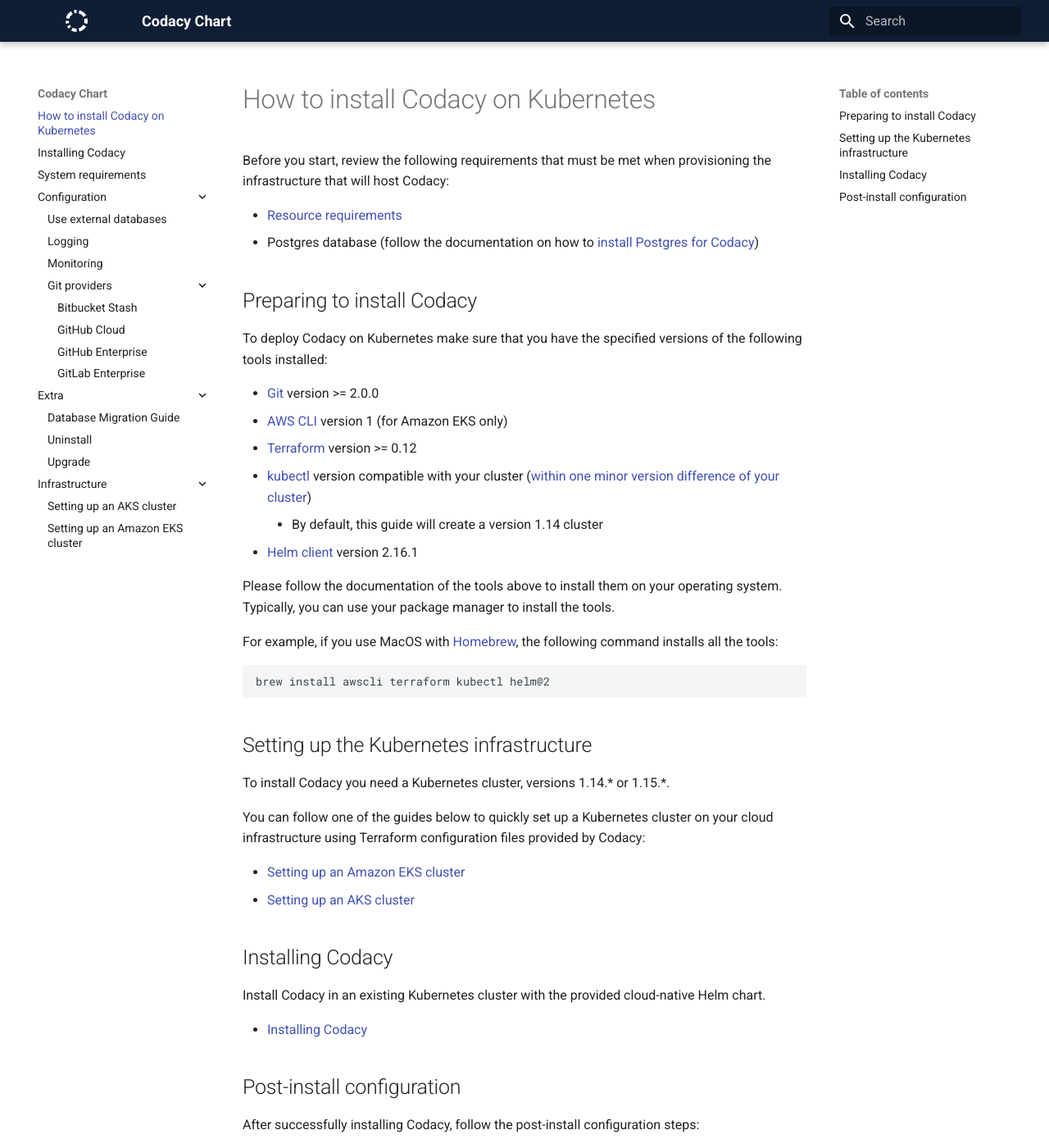
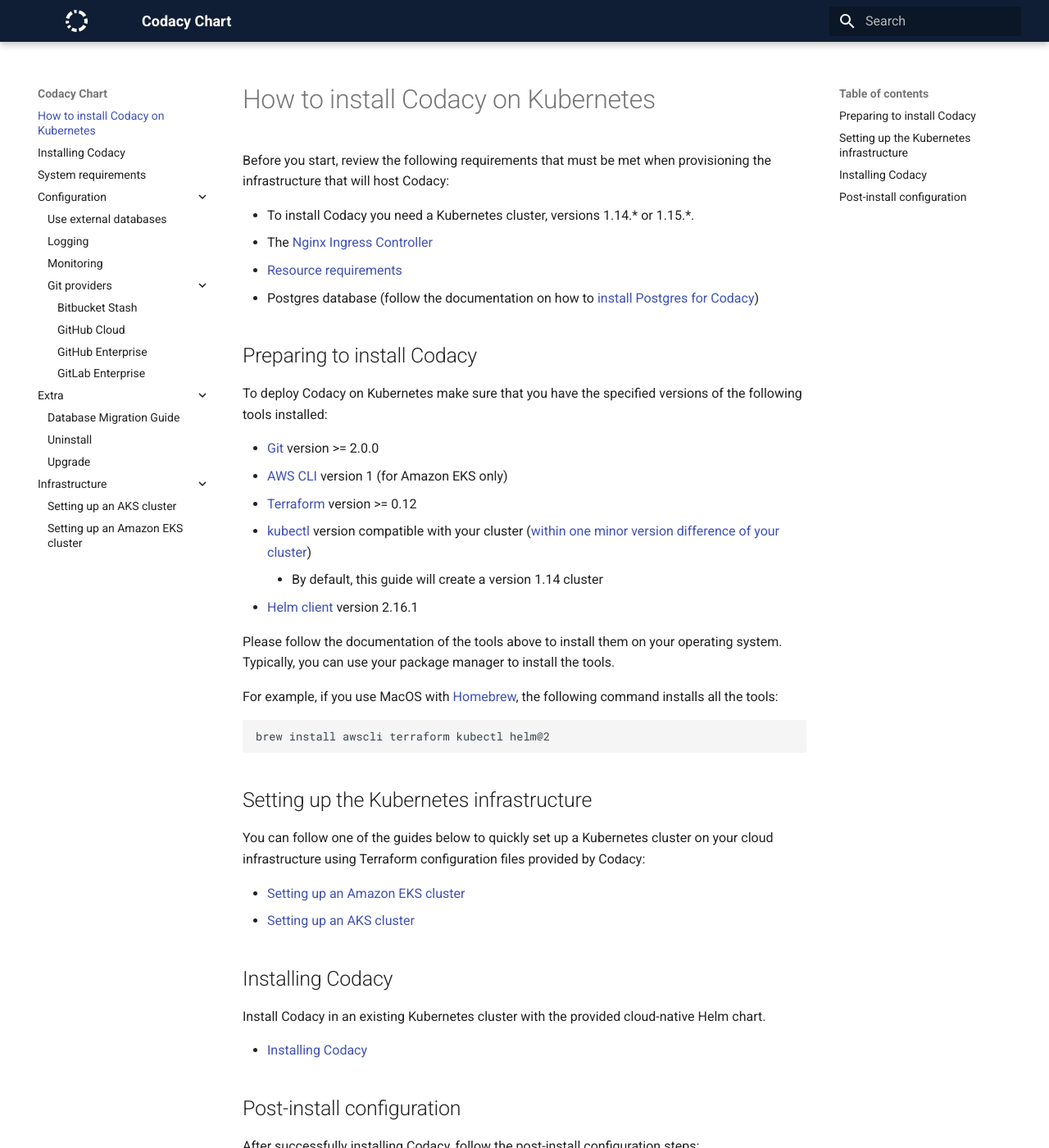
Before and after one commit to codacy/chart, an MkDocs documentation site: the page built from docs/index.md, in a window 1280 px wide and 1400 px high. Shown: the whole window at 82% size. Built offline with MkDocs 1.6.1 and Material for MkDocs 9.7.7, drawn with Linux system fonts in a browser that asks for light colours; some of the changed lines change nothing that is shown.

Commit message:
docs: add nginx ingress controller to requirements

````diff
--- a/docs/index.md
+++ b/docs/index.md
@@ -2,6 +2,8 @@
 
 Before you start, review the following requirements that must be met when provisioning the infrastructure that will host Codacy:
 
+* To install Codacy you need a Kubernetes cluster, versions 1.14.\* or 1.15.\*.
+* The [Nginx Ingress Controller](https://kubernetes.github.io/ingress-nginx/)
 * [Resource requirements](resource-requirements.md)
 * Postgres database (follow the documentation on how to [install Postgres for Codacy](https://support.codacy.com/hc/en-us/articles/360002902573-Installing-postgres-for-Codacy-Enterprise))
 
@@ -25,8 +27,6 @@
 ```
 
 ## Setting up the Kubernetes infrastructure
-
-To install Codacy you need a Kubernetes cluster, versions 1.14.\* or 1.15.\*.
 
 You can follow one of the guides below to quickly set up a Kubernetes cluster on your cloud infrastructure using Terraform configuration files provided by Codacy:
 
````
